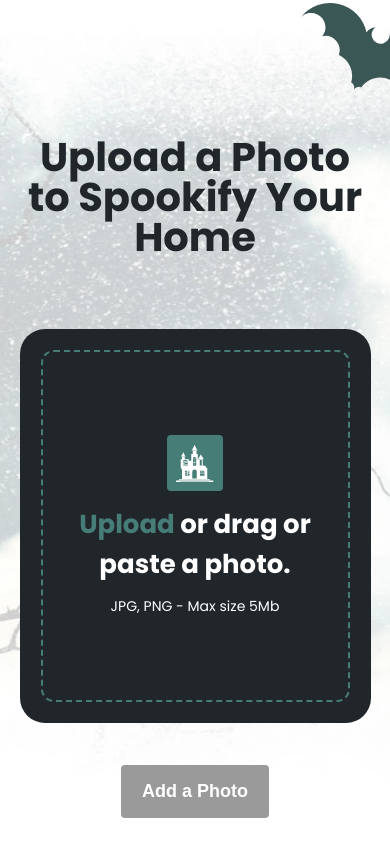
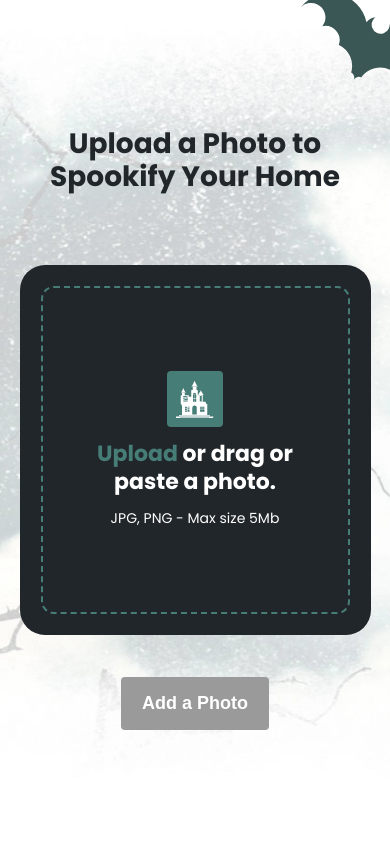
Before and after one commit to jillii/spookify, a plain HTML site: page index.html in a window 390 px wide. Shown: the top 844 px of the page. Drawn offline with nearby package versions, Linux system fonts and the light colour scheme.

Commit message:
Optimize headers for mobile.

```diff
--- a/styles.css
+++ b/styles.css
@@ -208,3 +208,22 @@ a.image-display-remove {
     width: 100%;
   }
 }
+
+@media screen and (max-width: 768px) {
+  .image-uploader-headline {
+    font-size: 33px;
+    line-height: 38px;
+  }
+
+  .drop-zone-headline {
+    font-size: 22px;
+    line-height: 28px;
+  }
+}
+
+@media screen and (max-width: 480px) {
+  .image-uploader-headline {
+    font-size: 28px;
+    line-height: 33px;
+  }
+}
```
